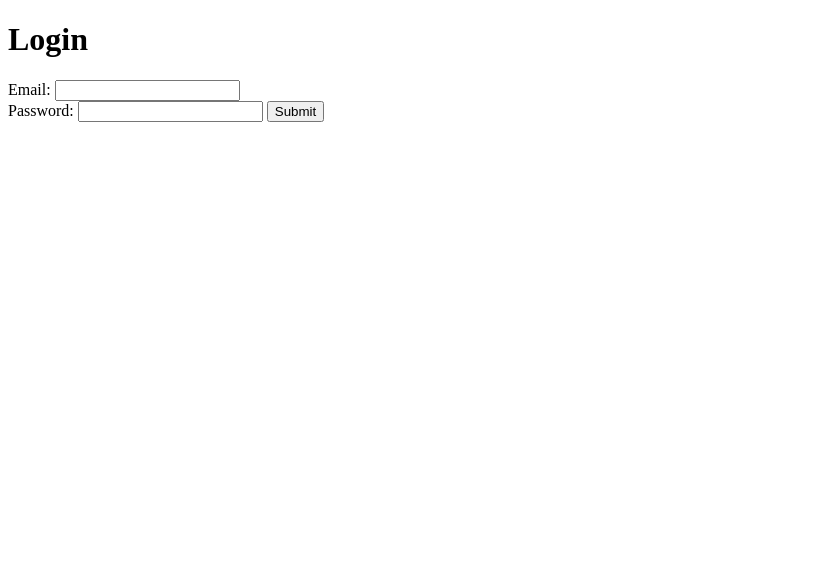
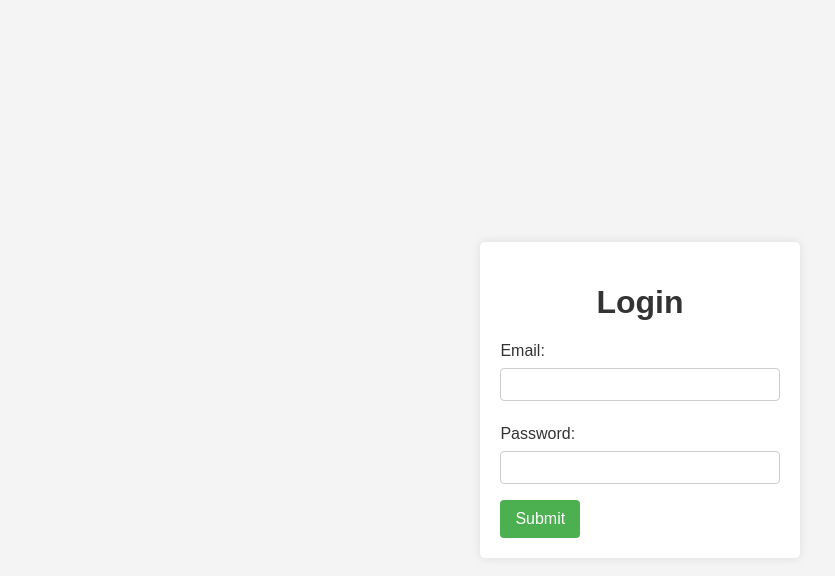
Before and after one commit to shagidzun/task-1-Submission-Form, a plain HTML site: page index.html in a window 1280 px wide. Shown: the whole page, without its empty margins (0-835 px from the left). Drawn offline with Linux system fonts and the light colour scheme.

Commit message:
feat: add some styles

```diff
--- a/index.html
+++ b/index.html
@@ -12,7 +12,7 @@
     <form class="login">
         <label for="email">Email:</label>
         <input type="email" class="email" name="email" pattern="[a-zA-Z0-9._%+-]+@[a-zA-Z0-9.-]+\.[a-zA-Z]{2,}$" required>
-        <div class="emailError" class="error-message"></div>
+        <div class="error-message"></div>
 
         <label for="password">Password:</label>
         <input type="password" class="password" name="password" required>
--- a/style.css
+++ b/style.css
@@ -0,0 +1,59 @@
+body {
+  font-family: 'Arial', sans-serif;
+  background-color: #f4f4f4;
+  margin: 0;
+  display: flex;
+  align-items: center;
+  justify-content: center;
+  height: 100vh;
+}
+
+h1 {
+  text-align: center;
+  color: #333;
+}
+
+.form {
+  max-width: 400px;
+  margin: 20px;
+  padding: 20px;
+  background-color: #fff;
+  box-shadow: 0 0 10px rgba(0, 0, 0, 0.1);
+  border-radius: 5px;
+}
+
+label {
+  display: block;
+  margin-bottom: 8px;
+  color: #333;
+}
+
+input {
+  width: 100%;
+  padding: 8px;
+  margin-bottom: 16px;
+  box-sizing: border-box;
+  border: 1px solid #ccc;
+  border-radius: 4px;
+}
+
+button {
+  background-color: #4caf50;
+  color: #fff;
+  padding: 10px 15px;
+  border: none;
+  border-radius: 4px;
+  cursor: pointer;
+  font-size: 16px;
+}
+
+button:hover {
+  background-color: #45a049;
+}
+
+.error-message {
+  color: #d9534f;
+  font-size: 14px;
+  margin-top: -8px;
+  margin-bottom: 16px;
+}
```
